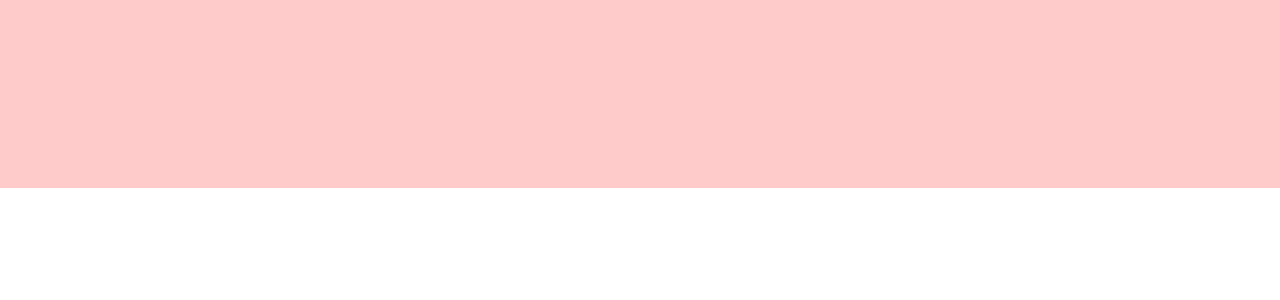
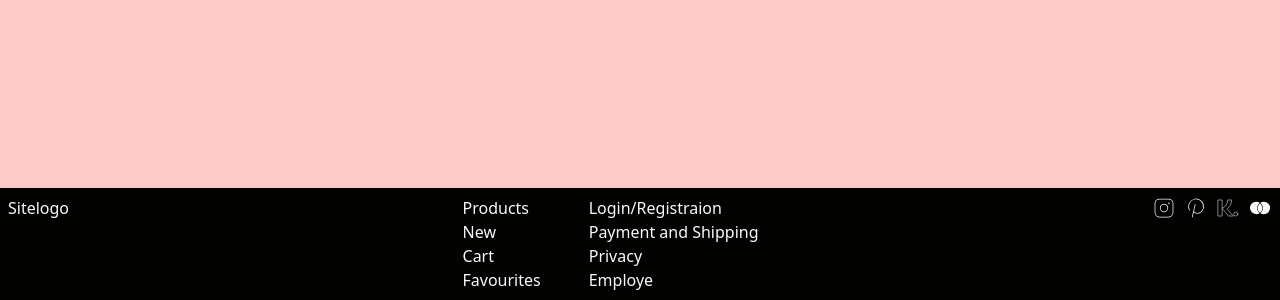
Before and after one commit to bjosefine/typescript-lab3, a React (Vite) app in the folder frontend/: page / in a window 1280 px wide. Shown: the part 2212-2512 px from the top of the page. Before the commit the page ends 2400 px from the top, so only its background shows below. Built offline with nearby package versions, Linux system fonts and the light colour scheme; a web font is replaced by a local one.

Commit message:
started on footer

```diff
--- a/frontend/src/App.tsx
+++ b/frontend/src/App.tsx
@@ -4,6 +4,7 @@ import { Home } from "./pages/Home";
 import { Products } from "./pages/Products";
 import { Navbar } from "./components/Navbar";
 import { ProductDetail } from "./pages/ProductDetail";
+import { Footer } from "./components/Footer";
 
 function Root() {
   return (
@@ -11,6 +12,7 @@ function Root() {
       <main className="font-thin bg-white">
         <Navbar />
         <Outlet />
+        <Footer />
       </main>
     </>
   );
--- /dev/null
+++ b/frontend/src/assets/icons/InstagramIcon.tsx
@@ -0,0 +1,18 @@
+import { SVGProps } from "react";
+
+export function InstagramIcon(props: SVGProps<SVGSVGElement>) {
+  return (
+    <svg
+      xmlns="http://www.w3.org/2000/svg"
+      width="1em"
+      height="1em"
+      viewBox="0 0 256 256"
+      {...props}
+    >
+      <path
+        fill="currentColor"
+        d="M128 84a44 44 0 1 0 44 44a44.05 44.05 0 0 0-44-44m0 80a36 36 0 1 1 36-36a36 36 0 0 1-36 36m48-136H80a52.06 52.06 0 0 0-52 52v96a52.06 52.06 0 0 0 52 52h96a52.06 52.06 0 0 0 52-52V80a52.06 52.06 0 0 0-52-52m44 148a44.05 44.05 0 0 1-44 44H80a44.05 44.05 0 0 1-44-44V80a44.05 44.05 0 0 1 44-44h96a44.05 44.05 0 0 1 44 44ZM188 76a8 8 0 1 1-8-8a8 8 0 0 1 8 8"
+      ></path>
+    </svg>
+  );
+}
--- /dev/null
+++ b/frontend/src/assets/icons/KlarnaIcon.tsx
@@ -0,0 +1,36 @@
+import { SVGProps } from "react";
+export function KlarnaIcon(props: SVGProps<SVGSVGElement>) {
+  return (
+    <svg
+      xmlns="http://www.w3.org/2000/svg"
+      width="1em"
+      height="1em"
+      viewBox="0 0 48 48"
+      {...props}
+    >
+      <path
+        fill="none"
+        stroke="currentColor"
+        stroke-linecap="round"
+        stroke-linejoin="round"
+        d="M4.5 7.914h7.769v32.172H4.5z"
+      ></path>
+      <circle
+        cx="39.584"
+        cy="36.17"
+        r="3.916"
+        fill="none"
+        stroke="currentColor"
+        stroke-linecap="round"
+        stroke-linejoin="round"
+      ></circle>
+      <path
+        fill="none"
+        stroke="currentColor"
+        stroke-linecap="round"
+        stroke-linejoin="round"
+        d="M22.591 26.03A22.863 22.863 0 0 0 31.49 7.914h-8.162a18.051 18.051 0 0 1-11.06 16.507l12.797 15.665h9.007Z"
+      ></path>
+    </svg>
+  );
+}
--- /dev/null
+++ b/frontend/src/assets/icons/MastercardIcon.tsx
@@ -0,0 +1,18 @@
+import { SVGProps } from "react";
+
+export function MastercardIcon(props: SVGProps<SVGSVGElement>) {
+  return (
+    <svg
+      xmlns="http://www.w3.org/2000/svg"
+      width="1em"
+      height="1em"
+      viewBox="0 0 24 24"
+      {...props}
+    >
+      <path
+        d="M11.454 17.021c.048.041.1.082.151.122a6.173 6.173 0 0 1-3.42 1.03A6.17 6.17 0 0 1 2.01 12a6.175 6.175 0 0 1 9.592-5.144c-.05.043-.1.082-.138.126A6.633 6.633 0 0 0 9.166 12c0 1.925.833 3.755 2.288 5.021zm4.361-11.195a6.14 6.14 0 0 0-3.416 1.03c.049.043.099.082.137.126c1.462 1.263 2.299 3.094 2.299 5.018s-.835 3.753-2.288 5.021c-.049.041-.101.082-.151.122a6.162 6.162 0 0 0 3.418 1.03a6.174 6.174 0 1 0 .001-12.347zM12 7.15A6.152 6.152 0 0 0 9.644 12A6.15 6.15 0 0 0 12 16.853A6.157 6.157 0 0 0 14.357 12A6.15 6.15 0 0 0 12 7.15z"
+        fill="currentColor"
+      ></path>
+    </svg>
+  );
+}
--- /dev/null
+++ b/frontend/src/assets/icons/PinterestIcon.tsx
@@ -0,0 +1,18 @@
+import { SVGProps } from "react";
+
+export function PinterestIcon(props: SVGProps<SVGSVGElement>) {
+  return (
+    <svg
+      xmlns="http://www.w3.org/2000/svg"
+      width="1em"
+      height="1em"
+      viewBox="0 0 256 256"
+      {...props}
+    >
+      <path
+        fill="currentColor"
+        d="M212 112c0 21.53-7.5 41.18-21.12 55.34C178.26 180.47 161.17 188 144 188c-21.35 0-33.52-8.76-39.76-15.57l-12.35 52.49A4 4 0 0 1 88 228a4.2 4.2 0 0 1-.92-.11a4 4 0 0 1-3-4.81l32-136a4 4 0 0 1 7.78 1.84l-17.28 73.45C109 166.42 119 180 144 180c29.49 0 60-25.44 60-68a76 76 0 1 0-141.83 38a4 4 0 0 1-6.93 4A84 84 0 1 1 212 112"
+      ></path>
+    </svg>
+  );
+}
--- /dev/null
+++ b/frontend/src/components/Footer.tsx
@@ -0,0 +1,38 @@
+import { InstagramIcon } from "../assets/icons/InstagramIcon";
+import { KlarnaIcon } from "../assets/icons/KlarnaIcon";
+import { MastercardIcon } from "../assets/icons/MastercardIcon";
+import { PinterestIcon } from "../assets/icons/PinterestIcon";
+
+export const Footer = () => {
+  return (
+    <>
+      <div className="bg-black w-screen text-white flex flex-col gap-2 sm:flex-row">
+        <div className="p-2 flex-grow">Sitelogo</div>
+        <div className="p-2 flex-grow flex flex-row justify-around sm:justify-center sm:gap-12">
+          <div>
+            <p>Products</p>
+            <p>New</p>
+            <p>Cart</p>
+            <p>Favourites</p>
+          </div>
+          <div>
+            <p>Login/Registraion</p>
+            <p>Payment and Shipping</p>
+            <p>Privacy</p>
+            <p>Employe</p>
+          </div>
+        </div>
+        <div className="p-2 flex-grow flex flex-row justify-between sm:justify-end sm:gap-2 sm:items-start">
+          <div className="flex items-center gap-2">
+            <InstagramIcon className="w-6 h-6" />
+            <PinterestIcon className="w-6 h-6" />
+          </div>
+          <div className="flex items-center gap-2">
+            <KlarnaIcon className="w-6 h-6" />
+            <MastercardIcon className="w-6 h-6" />
+          </div>
+        </div>
+      </div>
+    </>
+  );
+};
```
